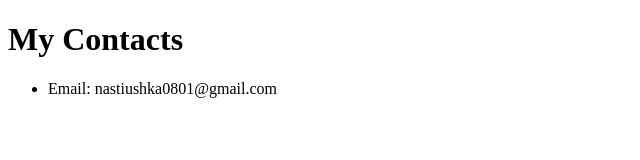
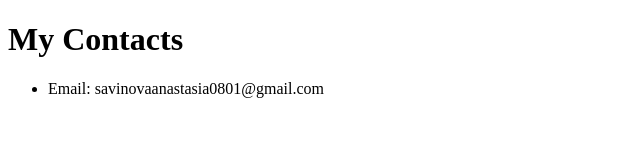
Before and after one commit to AyanoNakahara/My-Website, a plain HTML site: page pages/contacts.html in a window 1280 px wide. Shown: the full height of the page, 0-640 px from the left. Drawn offline with Linux system fonts and the light colour scheme.

Commit message:
Update contacts.html
change email

```diff
--- a/pages/contacts.html
+++ b/pages/contacts.html
@@ -8,7 +8,7 @@
   <body>
     <h1>My Contacts</h1>
     <ul>
-      <li>Email: nastiushka0801@gmail.com</li>
+      <li>Email: savinovaanastasia0801@gmail.com</li>
     </ul>
   </body>
 </html>
```
